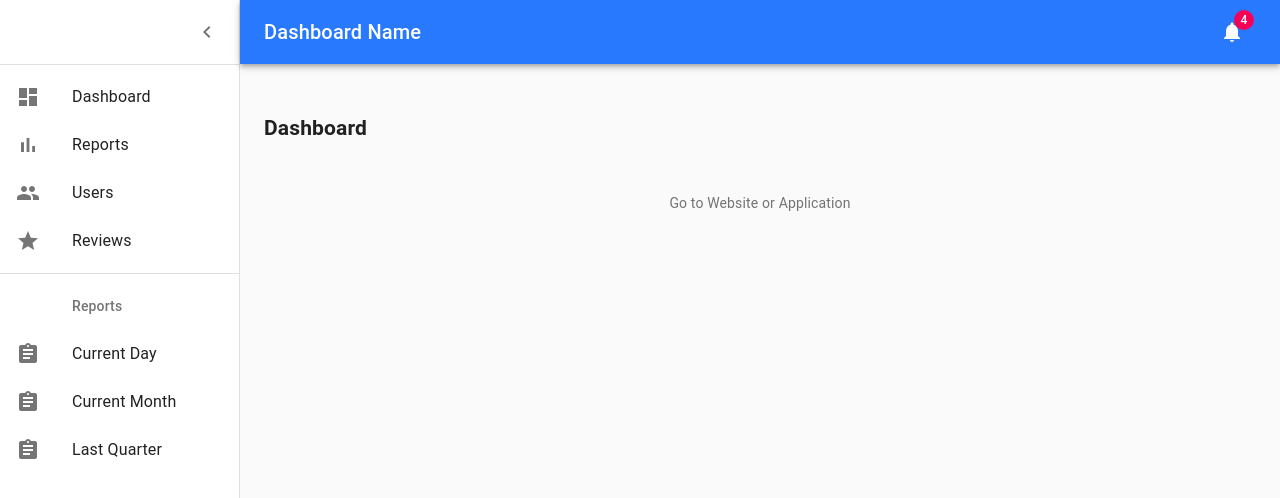
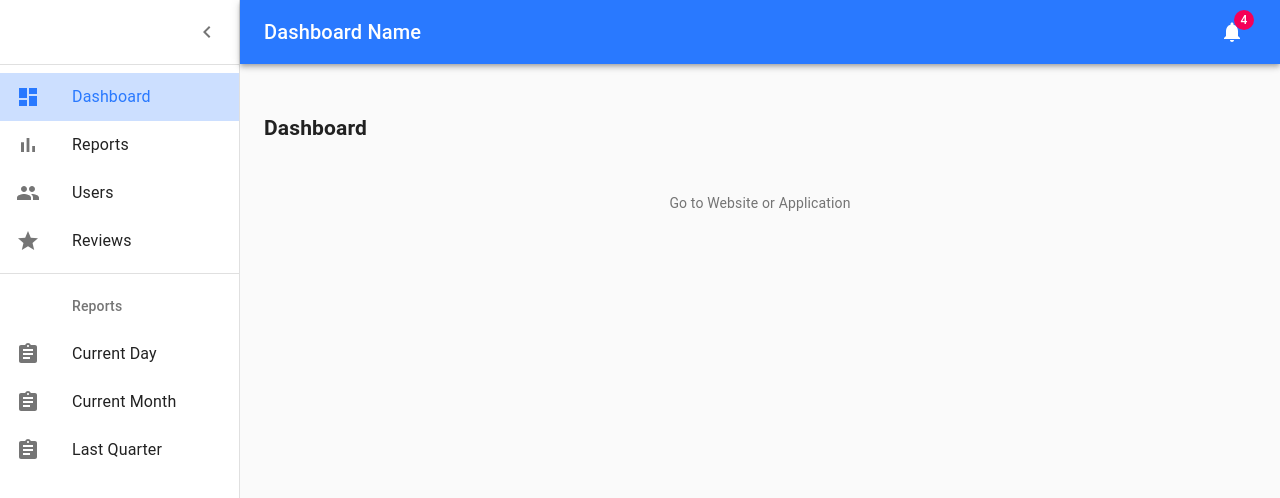
Before and after one commit to mattbf/admin-dashboard, a React (Create React App) app: page / in a window 1280 px wide. Shown: the top 498 px of the page. Built offline with nearby package versions, Linux system fonts and the light colour scheme.

Commit message:
Added active state to drawer tabs

```diff
--- a/src/AdminDashboard.js
+++ b/src/AdminDashboard.js
@@ -17,7 +17,7 @@ import Link from '@material-ui/core/Link';
 import MenuIcon from '@material-ui/icons/Menu';
 import ChevronLeftIcon from '@material-ui/icons/ChevronLeft';
 import NotificationsIcon from '@material-ui/icons/Notifications';
-import { mainListItems, secondaryListItems } from './DashboardList.js';
+import DashboardList from './DashboardList.js';
 import AdminDashboardRouter from './AdminDashboardRouter.js';
 import {withRouter} from 'react-router'
 import { BrowserRouter as Router, Route, match} from "react-router-dom";
@@ -135,6 +135,7 @@ const useStyles = makeStyles(theme => ({
 function AdminDashboard() {
   const classes = useStyles();
   const [open, setOpen] = React.useState(true);
+  const {mainListItems, secondaryListItems} = DashboardList()
   const handleDrawerOpen = () => {
     setOpen(true);
   };
--- a/src/DashboardList.js
+++ b/src/DashboardList.js
@@ -1,4 +1,4 @@
-import React from 'react';
+import React, {useState} from 'react';
 import ListItem from '@material-ui/core/ListItem';
 import ListItemIcon from '@material-ui/core/ListItemIcon';
 import ListItemText from '@material-ui/core/ListItemText';
@@ -11,6 +11,7 @@ import Star from '@material-ui/icons/Star';
 import AssignmentIcon from '@material-ui/icons/Assignment';
 import { BrowserRouter as Router, Route, Link } from "react-router-dom";
 import App from './App.js';
+import { makeStyles } from '@material-ui/core/styles';
 
 const DashboardLink = React.forwardRef((props, ref) => (
   <Link innerRef={ref} to="/" {...props} />
@@ -25,28 +26,76 @@ const ReviewsLink = React.forwardRef((props, ref) => (
   <Link innerRef={ref} to="/reviews/" {...props} />
 ));
 
-export const mainListItems = (
+const useStyles = makeStyles(theme => ({
+  listItem: {
+    color: '#000',
+    '&.hover': {
+      backgroundColor: "#e0ecff",
+    }
+  },
+  listItemIcon: {
+    color: '#2979ff',
+    '&.selected': {
+      color: "#2979ff",
+    }
+  }
+}))
+
+
+function DashboardList() {
+  const classes = useStyles();
+  const [selected, setSelected] = useState(0)
+  function updateSelected(selectedIndex) {
+    setSelected(selectedIndex);
+  }
+
+  const mainListItems = (
   <div>
-    <ListItem button component={DashboardLink}>
-      <ListItemIcon>
+    <ListItem
+      button
+      component={DashboardLink}
+      style={{color: selected === 0 ? "#2979ff" : null, backgroundColor: selected === 0 ? "#ccdfff" : null,}}
+      onClick={() => updateSelected(0)}
+      selected={selected === 0}
+      className={classes.listItem}
+    >
+      <ListItemIcon style={{color: selected === 0 ? "#2979ff" : null}}>
         <DashboardIcon />
       </ListItemIcon>
       <ListItemText primary="Dashboard" />
     </ListItem>
-    <ListItem button component={AnalyticsLink}>
-      <ListItemIcon>
+    <ListItem
+      button
+      component={AnalyticsLink}
+      style={{color: selected === 1 ? "#2979ff" : null, backgroundColor: selected === 1 ? "#ccdfff" : null}}
+      onClick={() => updateSelected(1)}
+      selected={selected === 1}
+    >
+      <ListItemIcon style={{color: selected === 1 ? "#2979ff" : null}}>
         <BarChartIcon />
       </ListItemIcon>
       <ListItemText primary="Reports" />
     </ListItem>
-    <ListItem button component={UsersLink}>
-      <ListItemIcon>
+    <ListItem
+      button
+      component={UsersLink}
+      style={{color: selected === 2 ? "#2979ff" : null, backgroundColor: selected === 2 ? "#ccdfff" : null}}
+      onClick={() => updateSelected(2)}
+      selected={selected === 2}
+    >
+      <ListItemIcon style={{color: selected === 2 ? "#2979ff" : null}}>
         <PeopleIcon />
       </ListItemIcon>
       <ListItemText primary="Users" />
     </ListItem>
-    <ListItem button component={ReviewsLink}>
-      <ListItemIcon>
+    <ListItem
+      button
+      component={ReviewsLink}
+      style={{color: selected === 3 ? "#2979ff" : null, backgroundColor: selected === 3 ? "#ccdfff" : null}}
+      onClick={() => updateSelected(3)}
+      selected={selected === 3}
+    >
+      <ListItemIcon style={{color: selected === 3 ? "#2979ff" : null}}>
         <Star />
       </ListItemIcon>
       <ListItemText primary="Reviews" />
@@ -54,7 +103,7 @@ export const mainListItems = (
   </div>
 );
 
-export const secondaryListItems = (
+const secondaryListItems = (
   <div>
     <ListSubheader inset>Reports</ListSubheader>
     <ListItem button>
@@ -77,3 +126,8 @@ export const secondaryListItems = (
     </ListItem>
   </div>
 );
+
+return {secondaryListItems, mainListItems}
+}
+
+export default DashboardList
```
